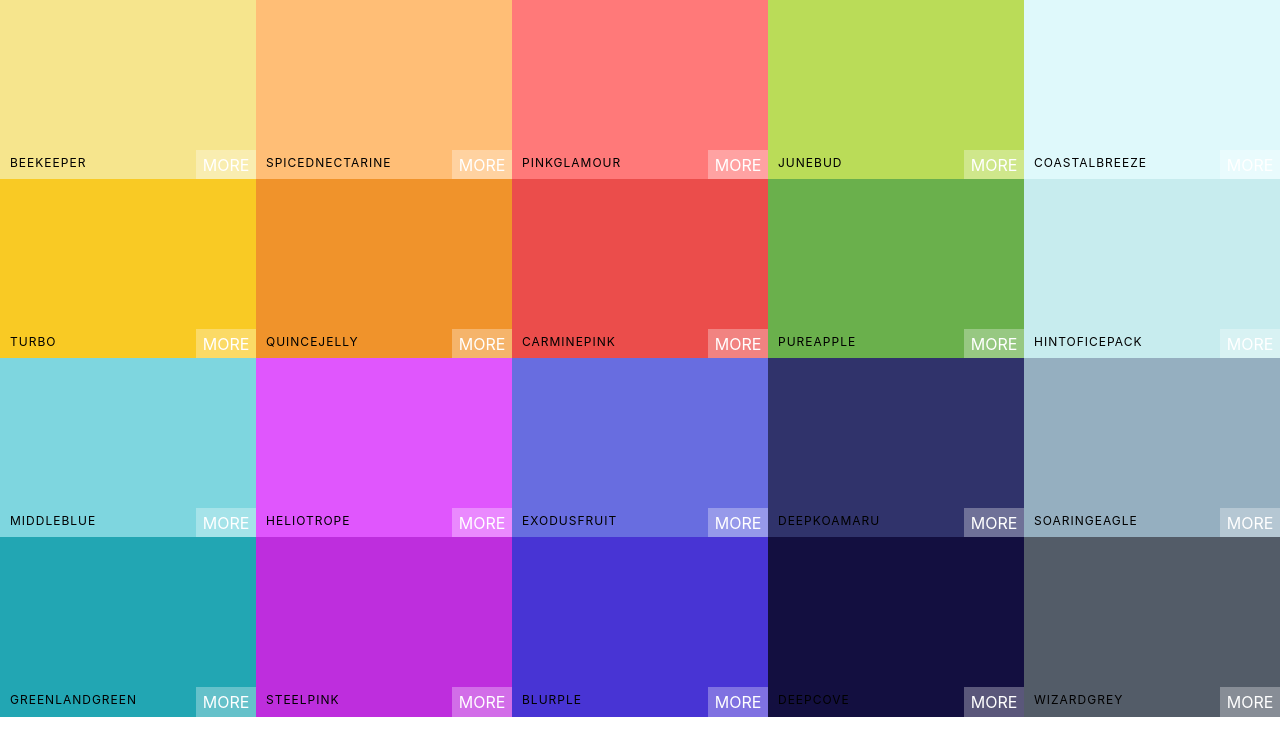
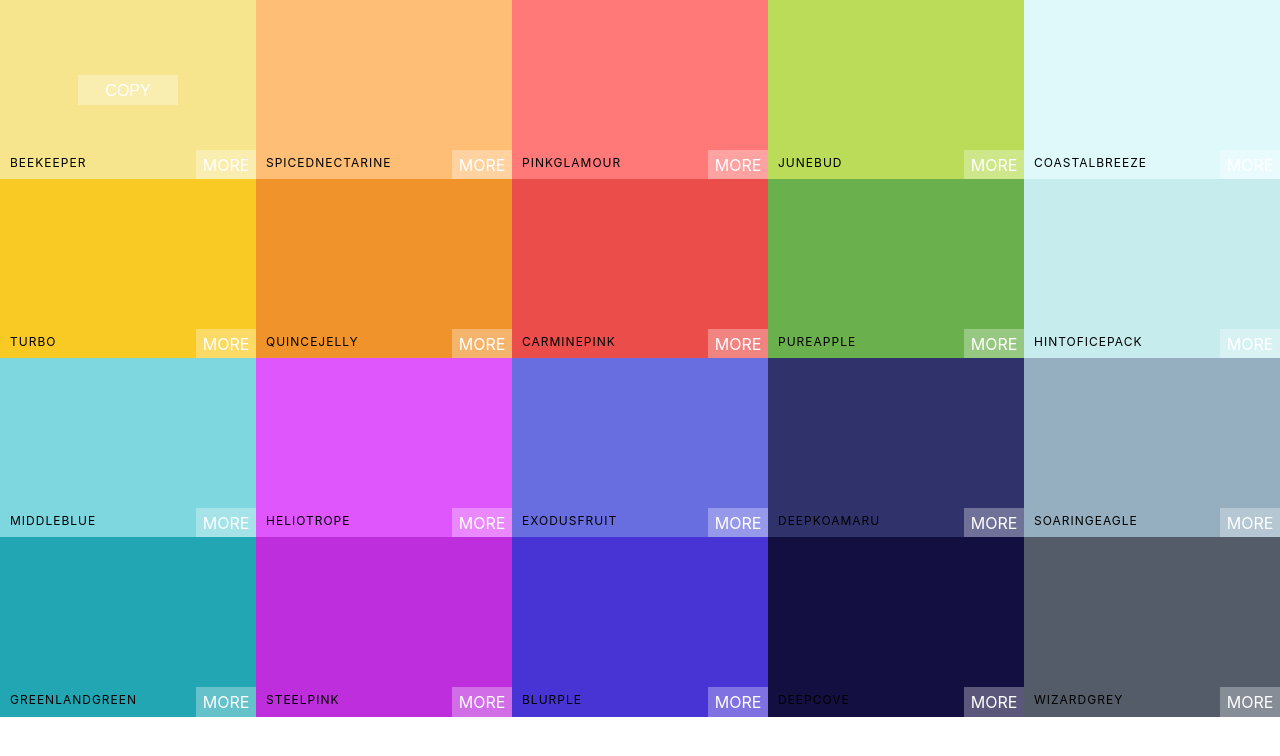
Before and after one commit to rojinabraham/color-palette-app, a React (Create React App) app: page / in a window 1280 px wide. Shown: the top 756 px of the page. Built offline with nearby package versions, Linux system fonts and the light colour scheme.

Commit message:
add copy-to-clipboard

```diff
--- a/package.json
+++ b/package.json
@@ -7,6 +7,7 @@
     "@testing-library/react": "^9.5.0",
     "@testing-library/user-event": "^7.2.1",
     "react": "^16.13.1",
+    "react-copy-to-clipboard": "^5.0.2",
     "react-dom": "^16.13.1",
     "react-scripts": "3.4.3"
   },
--- a/src/ColorBox.js
+++ b/src/ColorBox.js
@@ -1,9 +1,11 @@
 import React, { Component } from "react";
+import { CopyToClipboard } from "react-copy-to-clipboard";
 import "./ColorBox.css";
 class ColorBox extends Component {
   render() {
     const { name, background } = this.props;
     return (
+      <CopyToClipboard text={background}>
         <div style={{ background }} className="ColorBox">
           <div className="copy-container">
             <div className="box-content">
@@ -13,6 +15,7 @@
           </div>
           <span className="see-more">More</span>
         </div>
+      </CopyToClipboard>
     );
   }
 }
```
Also changed, not shown: 1 other file (tests, documents, lock files or other folders). Lines whose indentation alone changed are shown as unchanged.
